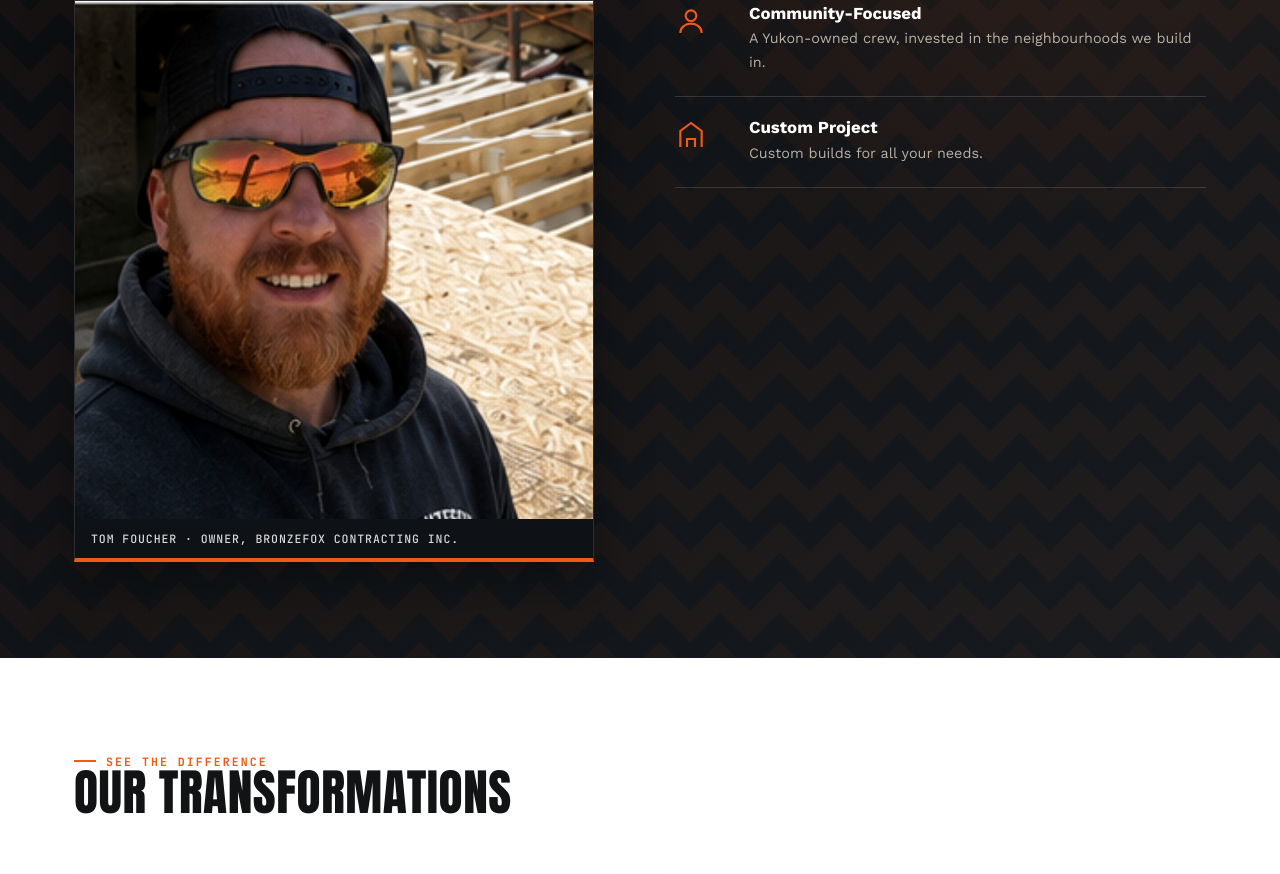
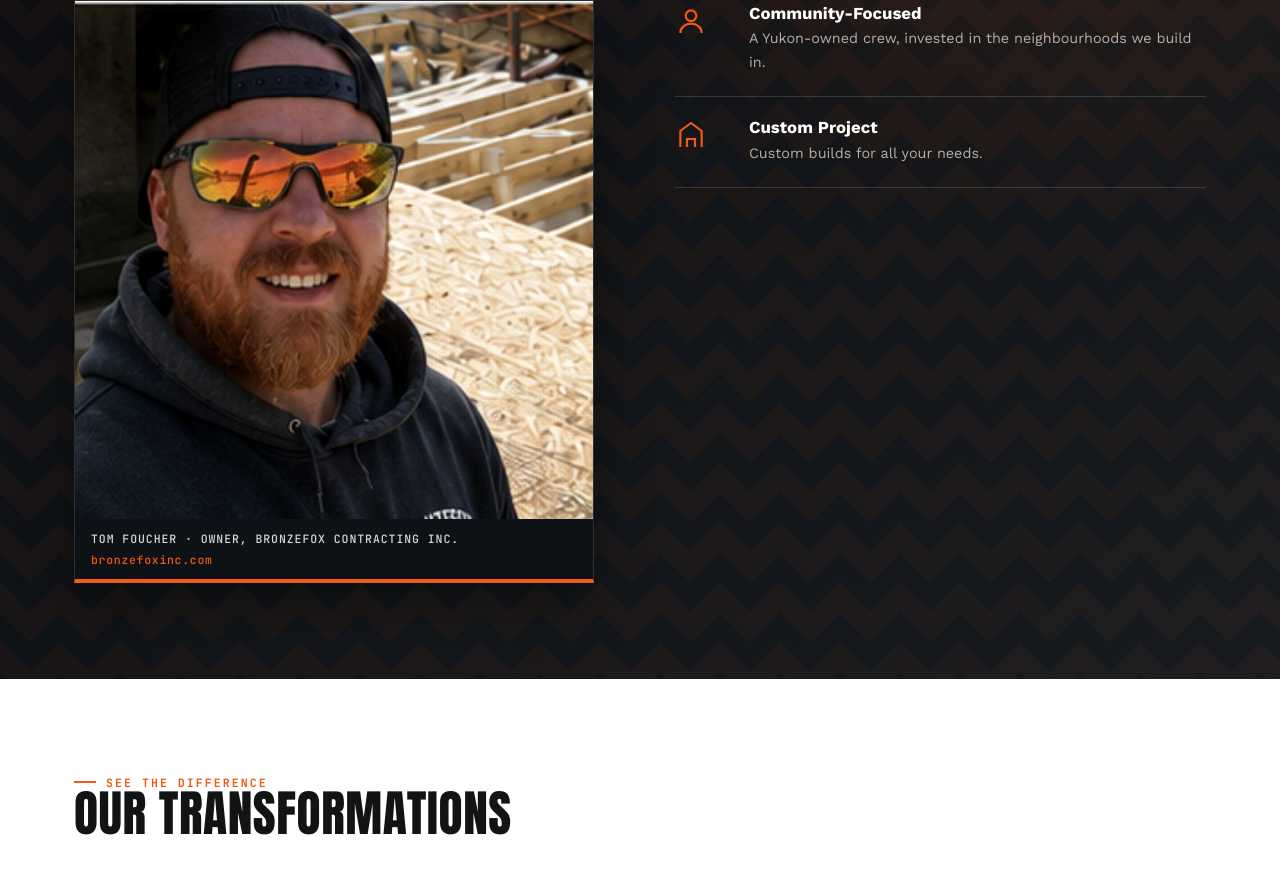
Before and after one commit to lamagieassociation-commits/Bronzefox, a plain HTML site: page index.html in a window 1280 px wide. Shown: the part 2515-3389 px from the top of the page. Drawn offline with nearby package versions, Linux system fonts and the light colour scheme; files whose address does not match are found by name.

Commit message:
Add files via upload

```diff
--- a/index.html
+++ b/index.html
@@ -857,6 +857,7 @@ body{
   letter-spacing:0.08em;
   text-transform:uppercase;
 }
+.about-tom-caption .caption-site{display:inline-block; margin-top:6px; color:var(--copper-hot); text-transform:lowercase; letter-spacing:0.06em;}
 .gallery-item,
 .project-card{
   background:#fff;
@@ -1087,7 +1088,7 @@ form.quote-form{
       <p data-en="We take pride in every project we undertake, approaching each job with care, precision, and a strong work ethic. Our commitment to quality workmanship, reliability, and attention to detail is at the heart of everything we do." data-fr="Nous sommes fiers de chaque projet que nous entreprenons, abordant chaque chantier avec soin, précision et une solide éthique de travail. Notre engagement envers un travail de qualité, la fiabilité et le souci du détail est au cœur de tout ce que nous faisons.">We take pride in every project we undertake, approaching each job with care, precision, and a strong work ethic. Our commitment to quality workmanship, reliability, and attention to detail is at the heart of everything we do.</p>
       <figure class="about-tom-card">
         <img src="assets/tom.jpg" alt="Tom Foucher, owner of Bronzefox Contracting Inc." loading="lazy">
-        <figcaption class="about-tom-caption" data-en="Tom Foucher · Owner, Bronzefox Contracting Inc." data-fr="Tom Foucher · Propriétaire, Bronzefox Contracting Inc.">Tom Foucher · Owner, Bronzefox Contracting Inc.</figcaption>
+        <figcaption class="about-tom-caption" data-en="Tom Foucher · Owner, Bronzefox Contracting Inc.<br><span class=&quot;caption-site&quot;>bronzefoxinc.com</span>" data-fr="Tom Foucher · Propriétaire, Bronzefox Contracting Inc.<br><span class=&quot;caption-site&quot;>bronzefoxinc.com</span>">Tom Foucher · Owner, Bronzefox Contracting Inc.<br><span class="caption-site">bronzefoxinc.com</span></figcaption>
       </figure>
     </div>
 
```
